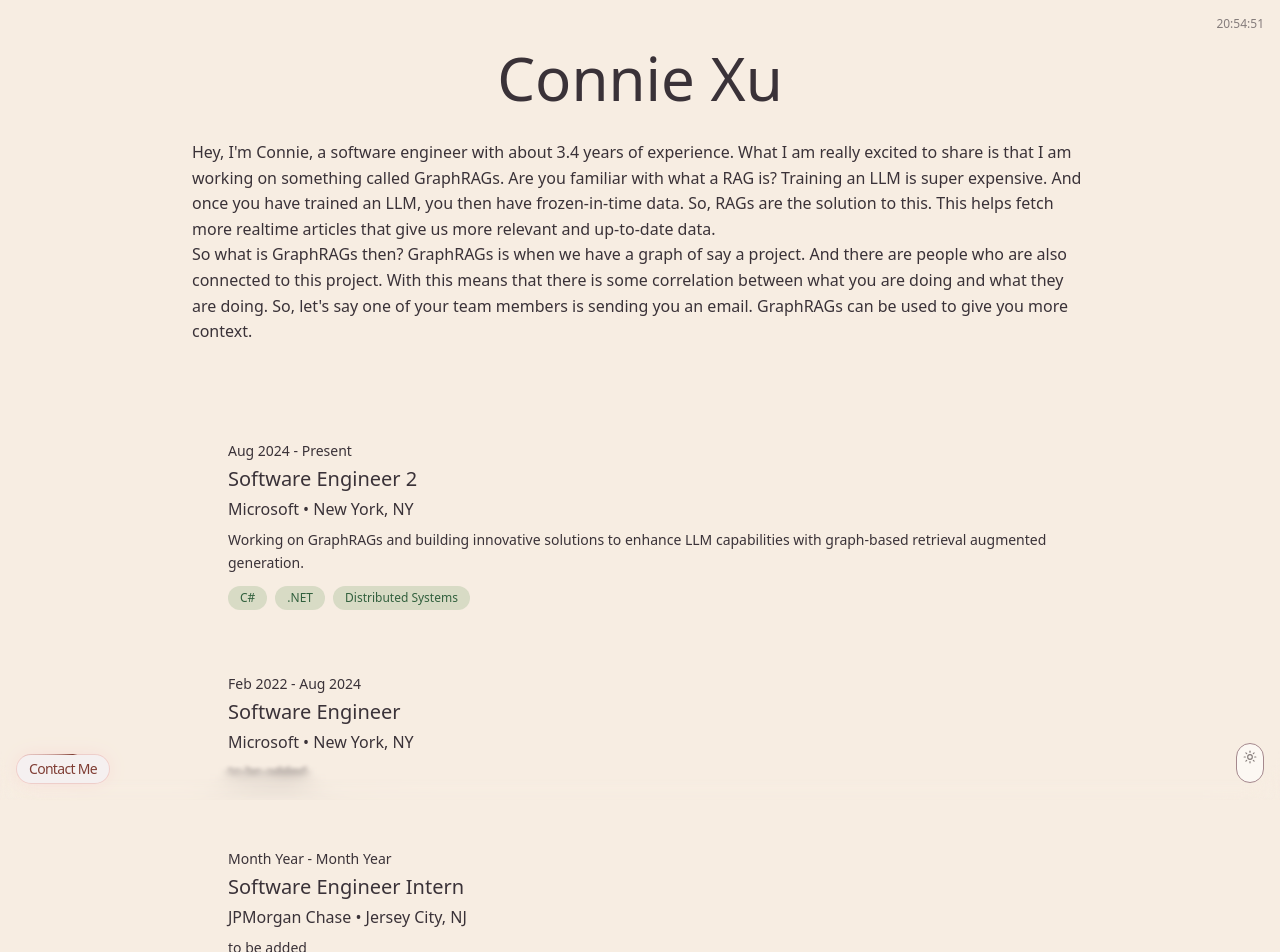
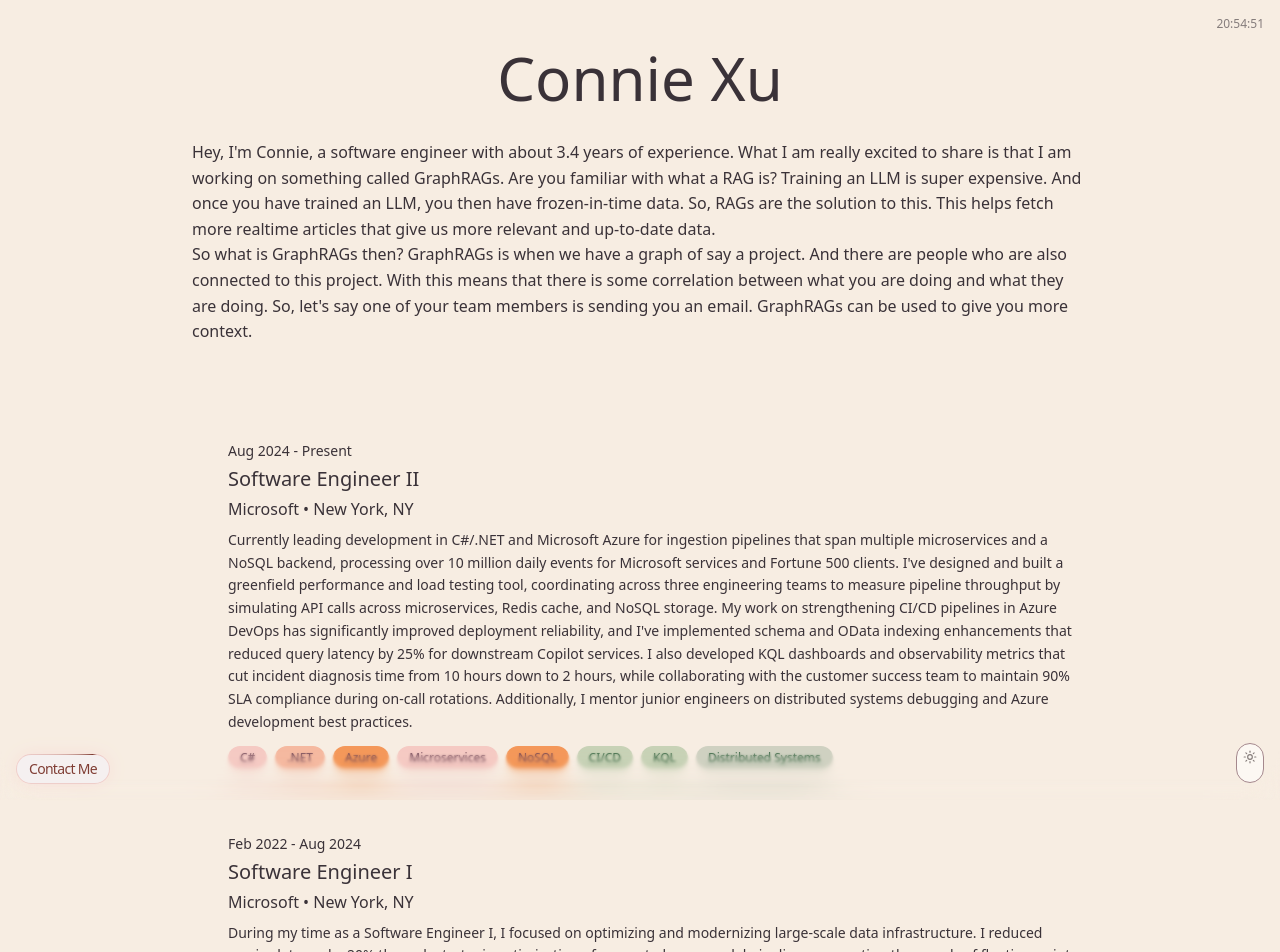
Before and after one commit to conniexu444/personal-website, a React (Vite) app: page / in a window 1280 px wide. Shown: the top 952 px of the page. Built offline with nearby package versions, Linux system fonts and the light colour scheme; no server answers.

Commit message:
content add

```diff
--- a/src/assets/timelineElements.ts
+++ b/src/assets/timelineElements.ts
@@ -13,31 +13,33 @@
 const timelineElements: TimelineElement[] = [
   {
     id: "microsoft-swe2",
-    title: "Software Engineer 2",
+    title: "Software Engineer II",
     company: "Microsoft",
     location: "New York, NY",
     startDate: "Aug 2024",
     endDate: "Present",
-    description: "Working on GraphRAGs and building innovative solutions to enhance LLM capabilities with graph-based retrieval augmented generation.",
-    tags: ["C#", ".NET", "Distributed Systems"],
+    description: "Currently leading development in C#/.NET and Microsoft Azure for ingestion pipelines that span multiple microservices and a NoSQL backend, processing over 10 million daily events for Microsoft services and Fortune 500 clients. I've designed and built a greenfield performance and load testing tool, coordinating across three engineering teams to measure pipeline throughput by simulating API calls across microservices, Redis cache, and NoSQL storage. My work on strengthening CI/CD pipelines in Azure DevOps has significantly improved deployment reliability, and I've implemented schema and OData indexing enhancements that reduced query latency by 25% for downstream Copilot services. I also developed KQL dashboards and observability metrics that cut incident diagnosis time from 10 hours down to 2 hours, while collaborating with the customer success team to maintain 90% SLA compliance during on-call rotations. Additionally, I mentor junior engineers on distributed systems debugging and Azure development best practices.",
+    tags: ["C#", ".NET", "Azure", "Microservices", "NoSQL", "CI/CD", "KQL", "Distributed Systems"],
   },
   {
     id: "microsoft-swe1",
-    title: "Software Engineer",
+    title: "Software Engineer I",
     company: "Microsoft",
     location: "New York, NY",
     startDate: "Feb 2022",
     endDate: "Aug 2024",
-    description: "to be added",
+    description: "During my time as a Software Engineer I, I focused on optimizing and modernizing large-scale data infrastructure. I reduced service latency by 20% through strategic optimization of compute-heavy model pipelines, converting thousands of floating-point operations into pre-computed constants to improve CPU efficiency and cache usage. I enhanced the reliability of distributed file processing systems by implementing standardized logging, validation layers, and schema migrations, which accelerated root cause analysis during service incidents. A major achievement was modernizing data ingestion pipelines that process millions of customer events daily, migrating them to a new architecture with reusable, modular processors that enabled faster onboarding of new data sources. I developed and owned several new service components, including processors for embedding validation and ingestion job orchestration, while ensuring correctness and observability across object storage tables and downstream indexes.",
+    tags: ["C#", ".NET", "Azure", "Distributed Systems", "Performance Optimization", "Data Pipelines"],
   },
   {
-    id: "jpmc-intern",
-    title: "Software Engineer Intern",
-    company: "JPMorgan Chase",
-    location: "Jersey City, NJ",
-    startDate: "Month Year",
-    endDate: "Month Year",
-    description: "to be added",
+    id: "stevens-cs",
+    title: "B.S. Computer Science",
+    company: "Stevens Institute of Technology",
+    location: "Hoboken, NJ",
+    startDate: "Aug 2018",
+    endDate: "Dec 2021",
+    description: "Graduated with a Bachelor of Science degree in Computer Science, building a strong foundation in algorithms, data structures, software engineering, and systems design.",
+    tags: ["Computer Science", "Algorithms", "Data Structures", "Software Engineering"],
   },
 ];
 
--- a/src/components/Timeline.tsx
+++ b/src/components/Timeline.tsx
@@ -1,4 +1,25 @@
 import timelineElements from "../assets/timelineElements";
+
+// Generate consistent color from string
+function getTagColor(tag: string) {
+  const colors = [
+    { light: "bg-[var(--color-accent-1)] text-[var(--color-link)]", dark: "dark:bg-[var(--color-accent-1)]/30 dark:text-[var(--color-accent-1)]" },
+    { light: "bg-[var(--color-accent-2)] text-[var(--color-link)]", dark: "dark:bg-[var(--color-accent-2)]/30 dark:text-[var(--color-accent-2)]" },
+    { light: "bg-[var(--color-accent-3)] text-[var(--color-link)]", dark: "dark:bg-[var(--color-accent-3)]/30 dark:text-[var(--color-accent-3)]" },
+    { light: "bg-[var(--color-accent-4)] text-[var(--color-link)]", dark: "dark:bg-[var(--color-accent-4)]/30 dark:text-[var(--color-accent-4)]" },
+    { light: "bg-[var(--color-button)]/30 text-[var(--color-nav)]", dark: "dark:bg-[var(--color-button)]/30 dark:text-[var(--color-button)]" },
+    { light: "bg-[var(--color-nav)]/20 text-[var(--color-nav)]", dark: "dark:bg-[var(--color-link)]/20 dark:text-[var(--color-link)]" },
+  ];
+
+  // Use tag string to generate consistent index
+  let hash = 0;
+  for (let i = 0; i < tag.length; i++) {
+    hash = tag.charCodeAt(i) + ((hash << 5) - hash);
+  }
+  const index = Math.abs(hash) % colors.length;
+
+  return `${colors[index].light} ${colors[index].dark}`;
+}
 
 export default function Timeline({ defaultColor }: { defaultColor?: string }) {
   return (
@@ -33,7 +54,7 @@
                   {element.tags.map((tag, tagIndex) => (
                     <span
                       key={tagIndex}
-                      className="px-3 py-1 text-xs font-medium rounded-full bg-[var(--color-button)]/20 text-[var(--color-nav)] dark:bg-[var(--color-button)]/30 dark:text-[var(--color-button)]"
+                      className={`px-3 py-1 text-xs font-medium rounded-full ${getTagColor(tag)}`}
                     >
                       {tag}
                     </span>
```
